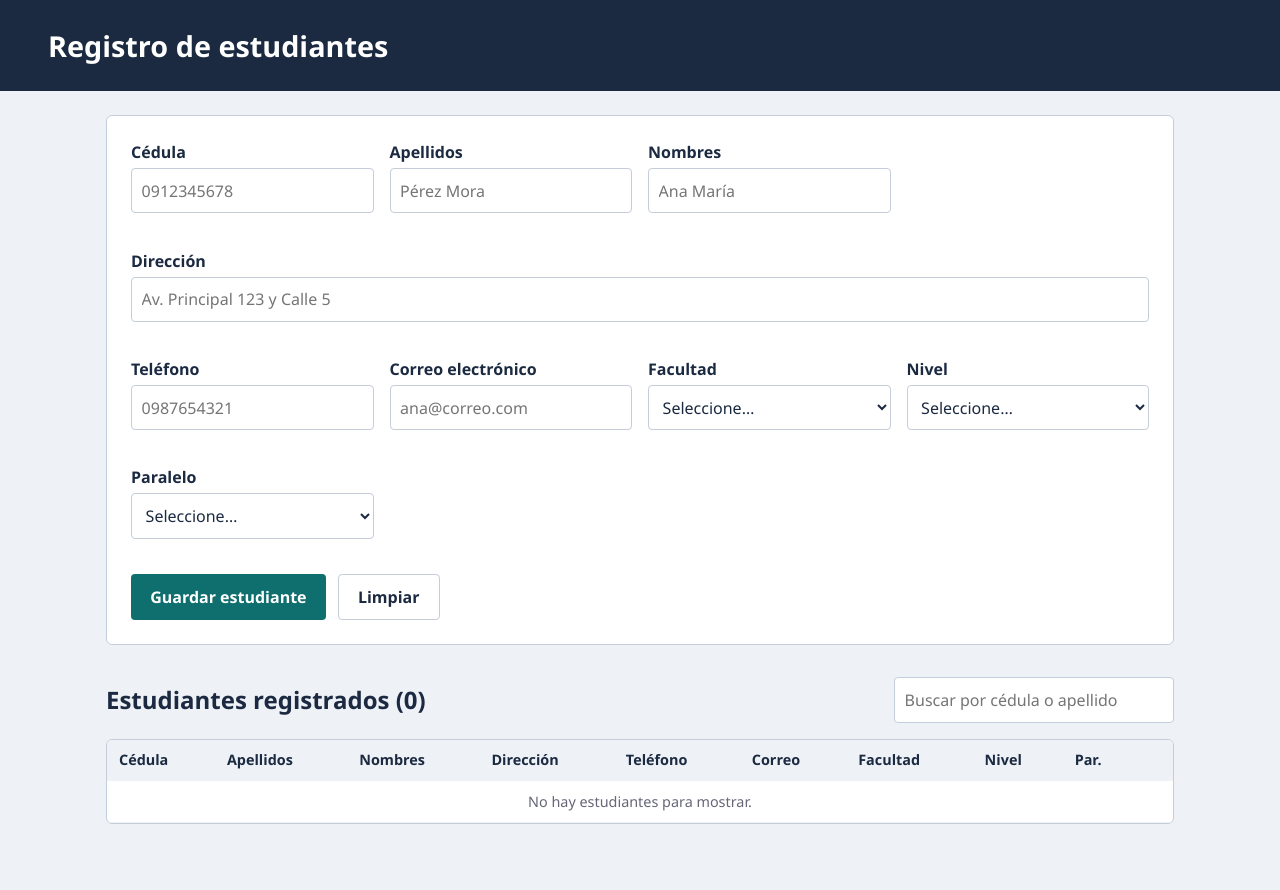
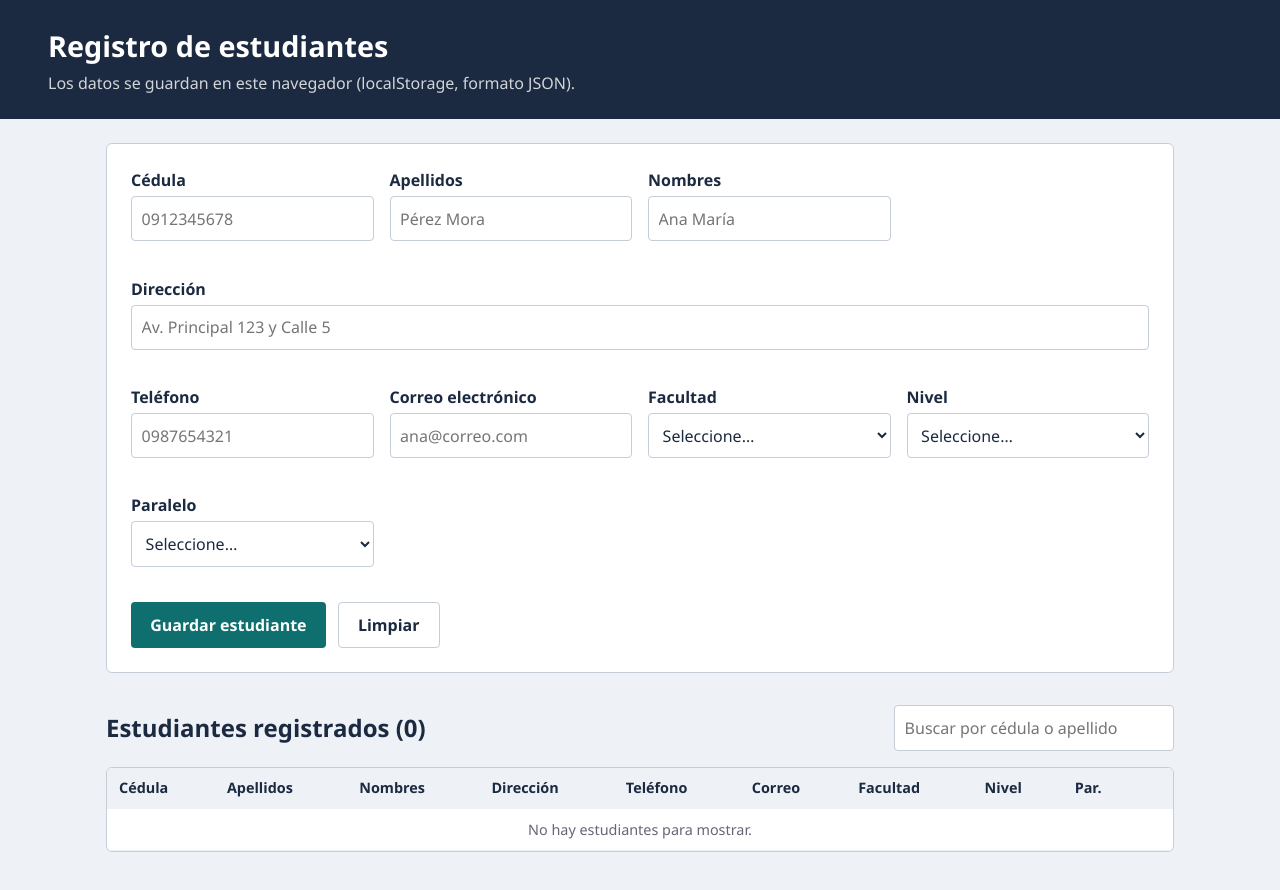
Before and after one commit to jeidy04/FORMATOS-SEMIESTRUCTURADOS-Y-ALMACENAMIENTO-LOCAL, a plain HTML site: page index.html in a window 1280 px wide. Drawn offline with Linux system fonts and the light colour scheme.

Commit message:
Enhance index.html with comments for clarity
Added comments for better understanding of the HTML structure and functionality.

```diff
--- a/index.html
+++ b/index.html
@@ -7,30 +7,39 @@
 <link rel="stylesheet" href="style.css">
 </head>
 <body>
-<header><h1>Registro de estudiantes</h1></header>
+<!-- Encabezado de la página -->
+<header><h1>Registro de estudiantes</h1><p>Los datos se guardan en este navegador (localStorage, formato JSON).</p></header>
 <main>
+<!-- Formulario de registro (novalidate: la validación la hace app.js con expresiones regulares). Cada campo tiene un elemento small.error para su mensaje -->
 <form id="form" novalidate>
   <div class="campo"><label for="cedula">Cédula</label><input id="cedula" maxlength="10" inputmode="numeric" placeholder="0912345678"><small class="error"></small></div>
   <div class="campo"><label for="apellidos">Apellidos</label><input id="apellidos" placeholder="Pérez Mora"><small class="error"></small></div>
   <div class="campo"><label for="nombres">Nombres</label><input id="nombres" placeholder="Ana María"><small class="error"></small></div>
+<!-- La dirección ocupa todo el ancho (clase ancho) -->
   <div class="campo ancho"><label for="direccion">Dirección</label><input id="direccion" placeholder="Av. Principal 123 y Calle 5"><small class="error"></small></div>
   <div class="campo"><label for="telefono">Teléfono</label><input id="telefono" maxlength="10" inputmode="tel" placeholder="0987654321"><small class="error"></small></div>
   <div class="campo"><label for="correo">Correo electrónico</label><input id="correo" type="text" placeholder="ana@correo.com"><small class="error"></small></div>
+<!-- Listas desplegables: facultad, nivel (se llena desde app.js) y paralelo -->
   <div class="campo"><label for="facultad">Facultad</label>
     <select id="facultad"><option value="">Seleccione…</option><option>Ciencias Administrativas</option><option>Ingeniería</option><option>Ciencias Médicas</option><option>Jurisprudencia</option><option>Arquitectura</option></select><small class="error"></small></div>
   <div class="campo"><label for="nivel">Nivel</label>
     <select id="nivel"><option value="">Seleccione…</option></select><small class="error"></small></div>
   <div class="campo"><label for="paralelo">Paralelo</label>
     <select id="paralelo"><option value="">Seleccione…</option><option>A</option><option>B</option><option>C</option><option>D</option></select><small class="error"></small></div>
+<!-- Botones: guardar y limpiar -->
   <div class="acciones ancho"><button type="submit">Guardar estudiante</button><button type="reset" class="sec">Limpiar</button></div>
 </form>
+<!-- Tabla de estudiantes guardados en localStorage, con buscador -->
 <section>
   <div class="barra"><h2>Estudiantes registrados (<span id="total">0</span>)</h2>
   <input id="buscar" placeholder="Buscar por cédula o apellido"></div>
   <div class="tabla-wrap"><table><thead><tr><th>Cédula</th><th>Apellidos</th><th>Nombres</th><th>Dirección</th><th>Teléfono</th><th>Correo</th><th>Facultad</th><th>Nivel</th><th>Par.</th><th></th></tr></thead><tbody id="lista"></tbody></table></div>
 </section>
 </main>
+<!-- Aviso temporal de confirmación o error -->
 <div id="aviso" role="status"></div>
+<!-- Lógica de la aplicación -->
 <script src="app.js"></script>
 </body>
 </html>
+</html>
```
